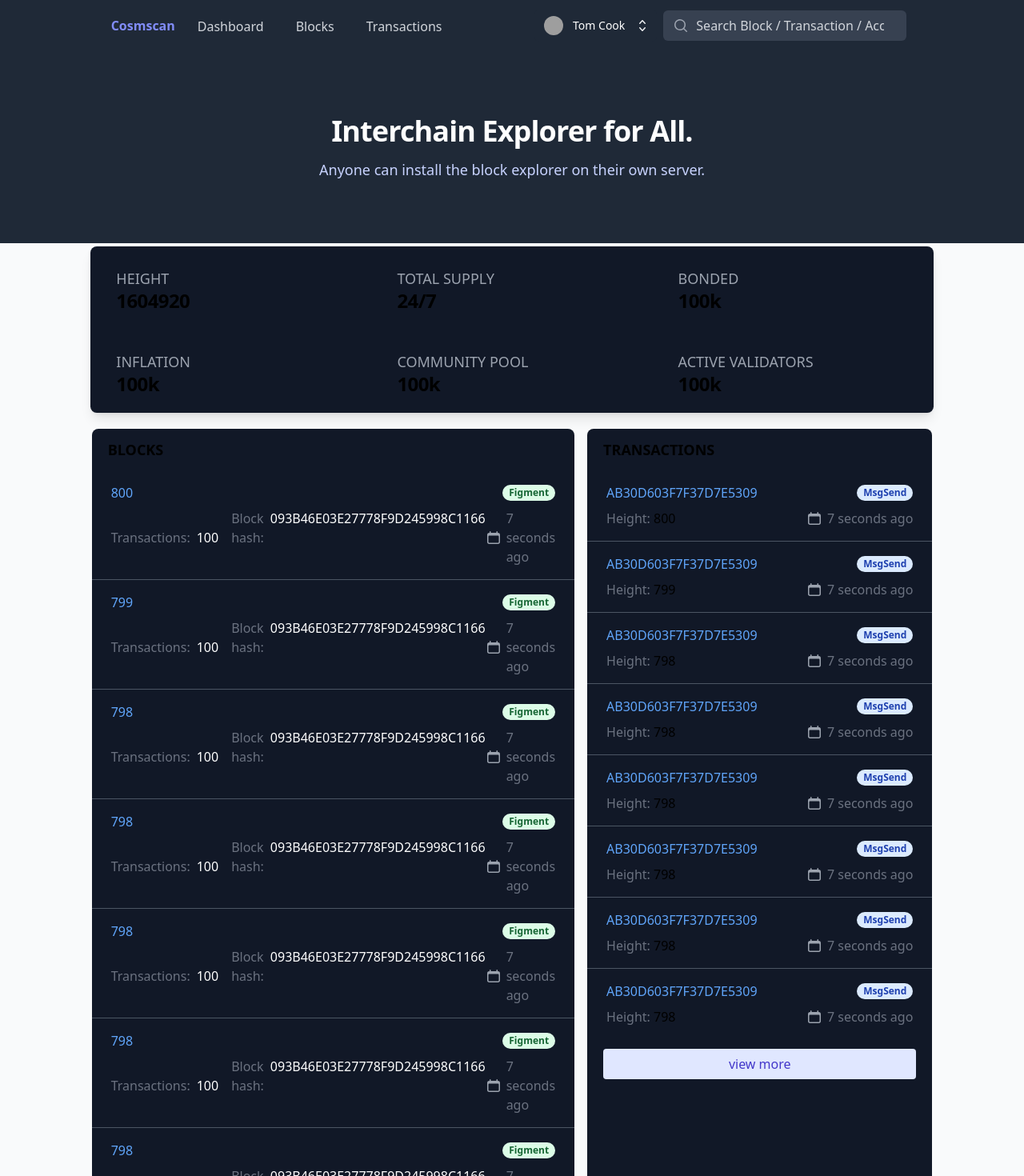
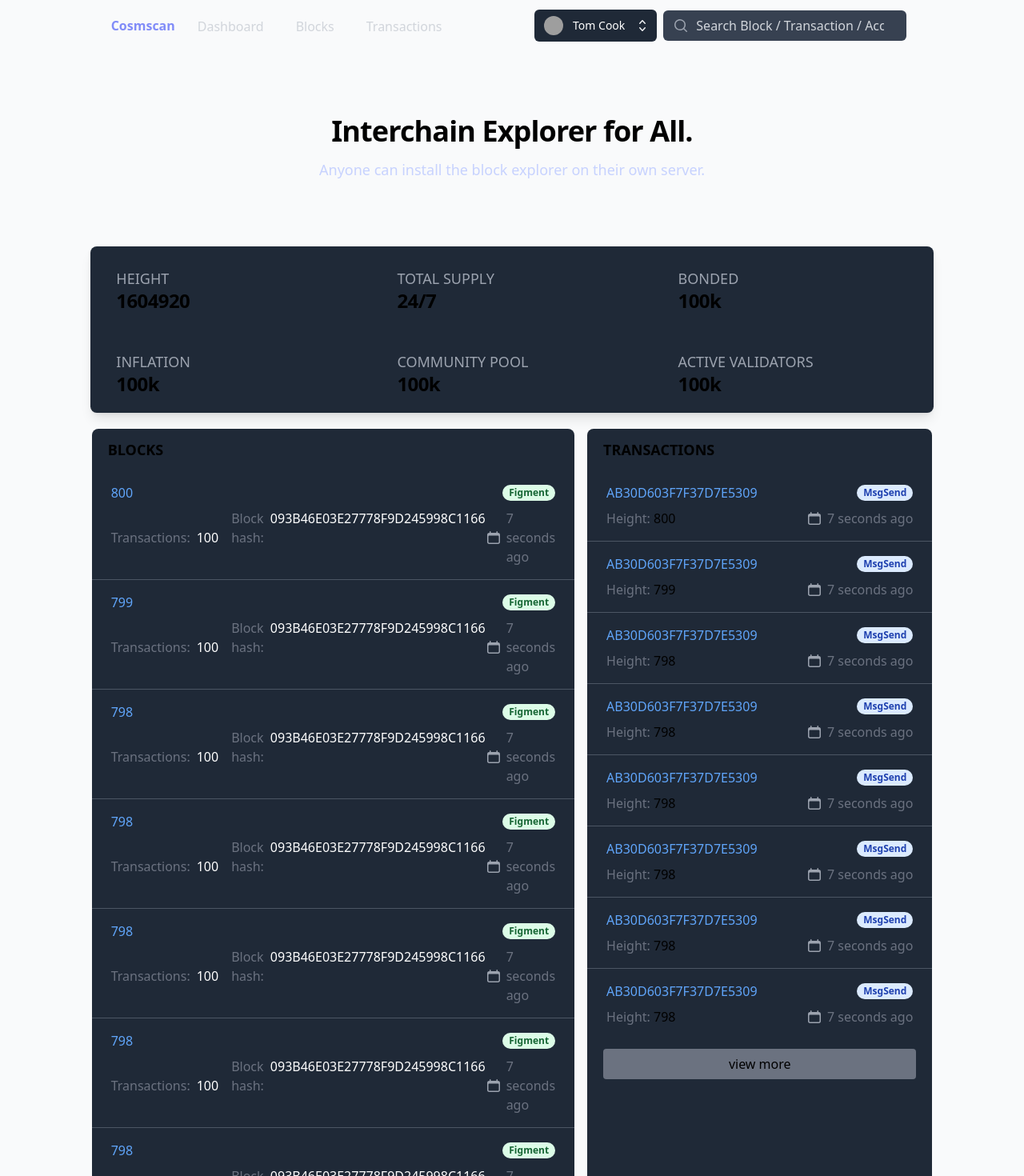
Before and after one commit to cosmscan/cosmscan-frontend, a Next.js app: page / in a window 1280 px wide. Shown: the top 1470 px of the page at 80% size. Built offline with nearby package versions, Linux system fonts and the light colour scheme; grey boxes are pictures that could not be loaded.

Commit message:
feat: created page structure

```diff
--- a/components/blockSummaryList.tsx
+++ b/components/blockSummaryList.tsx
@@ -73,7 +73,7 @@
       <ul role="list" className="divide-y divide-gray-600">
         {blocks.map((block) => (
           <li key={block.id}>
-            <a href="#" className="block hover:bg-slate-700">
+            <a href="#" className="block hover:bg-slate-900">
               <div className="px-4 py-4 sm:px-6">
                 <div className="flex items-center justify-between">
                   <p className="truncate text-md text-blue-400">{block.height}</p>
--- a/components/chainStats.tsx
+++ b/components/chainStats.tsx
@@ -4,7 +4,7 @@
             <div className="relative">
                 <div className="relative mx-auto w-10/12">
                     <div className="mx-auto max-full">
-                        <dl className="rounded-lg bg-gray-900 shadow-lg sm:grid sm:grid-cols-3">
+                        <dl className="rounded-lg bg-gray-800 shadow-lg sm:grid sm:grid-cols-3">
                             <div className="flex flex-col px-8 py-5">
                                 <dt className="order-1 mt-2 text-lg font-medium leading-6 text-gray-400">HEIGHT</dt>
                                 <dd className="order-2 text-2xl font-bold tracking-tight">1604920</dd>
--- a/components/header.tsx
+++ b/components/header.tsx
@@ -21,7 +21,7 @@
 
 const Header = () => {
     return (
-        <Disclosure as="nav" className="bg-gray-800 shadow">
+        <Disclosure as="nav">
             {({ open }) => (
                 <>
                     <div className="mx-auto w-full lg:w-10/12 px-2 sm:px-4 lg:px-8">
--- a/components/txSummaryList.tsx
+++ b/components/txSummaryList.tsx
@@ -73,7 +73,7 @@
       <ul role="list" className="divide-y divide-gray-600">
         {transactions.map((block) => (
           <li key={block.id}>
-            <a href="#" className="block hover:bg-slate-700">
+            <a href="#" className="block hover:bg-slate-900">
               <div className="px-4 py-4 sm:px-6">
                 <div className="flex items-center justify-between">
                   <p className="truncate text-md text-blue-400">{block.txHash.slice(0, 20)}</p>
--- /dev/null
+++ b/pages/blocks/[chain].tsx
@@ -0,0 +1,9 @@
+import type { NextPage } from "next";
+
+const ListBlockPage:NextPage = () => {
+    return (
+        <div>list blocks</div>
+    )
+}
+
+export default ListBlockPage;
--- /dev/null
+++ b/pages/blocks/[chain]/[height].tsx
@@ -0,0 +1,9 @@
+import type { NextPage } from "next";
+
+const ViewBlockPage:NextPage = () => {
+    return (
+        <div>view block at specific height</div>
+    )
+}
+
+export default ViewBlockPage;
--- a/pages/index.tsx
+++ b/pages/index.tsx
@@ -13,37 +13,35 @@
 
     return (
         <Layout>
-            <div className="bg-gray-800">
             <div className="mx-auto max-w-2xl py-16 px-4 text-center sm:py-20 sm:px-6 lg:px-8">
-                    <h2 className="text-3xl font-bold tracking-tight text-white sm:text-4xl">
+                <h2 className="text-3xl font-bold tracking-tight sm:text-4xl">
                     <span className="block">Interchain Explorer for All.</span>
                 </h2>
                 <p className="mt-4 text-lg leading-6 text-indigo-200">
                 Anyone can install the block explorer on their own server.
                 </p>
             </div>
-            </div>
             <ChainStats />
             <div className="mx-auto w-10/12 lg:mt-5 sm:mt-2">
                 <div className="flex flex-col lg:flex-row">
-                    <div className="flex-1 mx-2 rounded-lg bg-gray-900">
+                    <div className="flex-1 mx-2 rounded-lg bg-gray-800">
                         <div className="py-3 px-5">
                             <h3 className="text-lg font-bold">BLOCKS</h3>
                         </div>
                         <BlockSummaryList />
                         <div className="py-3 px-5">
-                            <a href="/" className="block text-center rounded border border-transparent bg-indigo-100 px-2.5 py-1.5 font-medium text-indigo-700 hover:bg-indigo-200 focus:outline-none focus:ring-2 focus:ring-indigo-500 focus:ring-offset-2">
+                            <a href="/" className="block text-center rounded border border-transparent bg-gray-500 px-2.5 py-1.5 font-medium hover:bg-blue-800 hover:text-blue-100 focus:outline-none focus:ring-2 focus:ring-indigo-500 focus:ring-offset-2">
                                 view more
                             </a>
                         </div>
                     </div>
-                    <div className="flex-1 mx-2 rounded-lg bg-gray-900">
+                    <div className="flex-1 mx-2 rounded-lg bg-gray-800">
                         <div className="py-3 px-5">
-                            <h3 className="text-lg font-bold">TRANSACTIONS</h3>
+                            <h3 className="text-lg font-bold">TRANSACTIONS </h3>
                         </div>
                         <TrasnactionSummaryList />
                         <div className="py-3 px-5">
-                            <a href="/" className="block text-center rounded border border-transparent bg-indigo-100 px-2.5 py-1.5 font-medium text-indigo-700 hover:bg-indigo-200 focus:outline-none focus:ring-2 focus:ring-indigo-500 focus:ring-offset-2">
+                            <a href="/" className="block text-center rounded border border-transparent bg-gray-500 px-2.5 py-1.5 font-medium hover:bg-blue-800 hover:text-blue-100 focus:outline-none focus:ring-2 focus:ring-indigo-500 focus:ring-offset-2">
                                 view more
                             </a>
                         </div>
--- /dev/null
+++ b/pages/transactions/[chain].tsx
@@ -0,0 +1,9 @@
+import type { NextPage } from "next";
+
+const ListTransactionPage:NextPage = () => {
+    return (
+        <div>list transactions</div>
+    )
+}
+
+export default ListTransactionPage;
--- /dev/null
+++ b/pages/transactions/[chain]/[hash].tsx
@@ -0,0 +1,9 @@
+import type { NextPage } from "next";
+
+const ViewTransactionPage:NextPage = () => {
+    return (
+        <div>view transaction at specific hash</div>
+    )
+}
+
+export default ViewTransactionPage;
--- a/styles/globals.css
+++ b/styles/globals.css
@@ -4,6 +4,6 @@
 
 @layer base {
     body {
-        @apply dark:bg-gray-800 bg-gray-50
+        @apply dark:bg-gray-900 bg-gray-50
     }
 }
```
Lines whose indentation alone changed are shown as unchanged.
